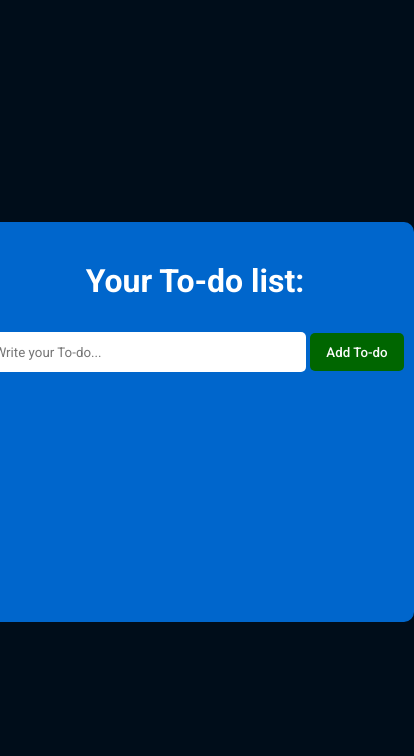
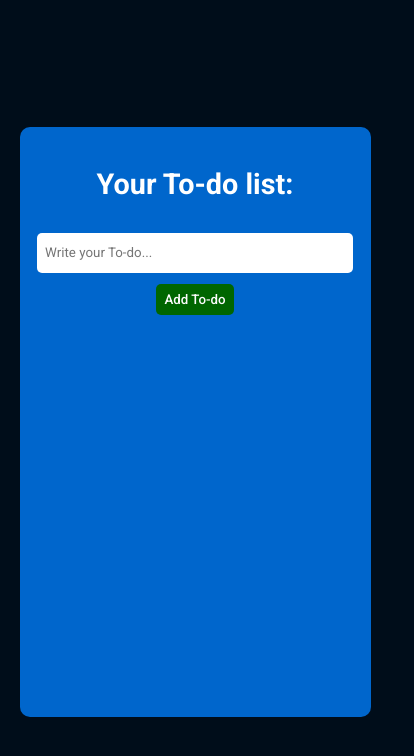
Before and after one commit to Prashant7949/To-do-list, a plain HTML site: page index.html in a window 390 px wide. Shown: the whole page, 414 px wide, since content can reach past the window. Drawn offline with Linux system fonts and the light colour scheme.

Commit message:
Added Responsivness.

```diff
--- a/styles.css
+++ b/styles.css
@@ -100,3 +100,40 @@ input[type="submit"]:hover {
     color: red;
     transition: 0.3s ease-in-out;
 }
+
+@media(width<= 600px){
+    #container{
+        width:90vw;
+        height: 70vh;
+    }
+}
+
+
+@media(width <= 500px){
+
+    #container h1{
+        font-size: 1.8rem;
+    }
+
+    .Addyours{
+        display: flex;
+        flex-direction: column;
+        gap: 0.7rem;
+    }
+
+    input[type="text"]{
+        width: 90%;
+        display: flex;
+        margin: auto;
+    }
+
+    input[type="submit"]{
+        display: flex;
+        padding: 0.5rem;
+        margin: auto;
+    }
+
+    .post-icon{
+        width: 90%;
+    }
+}
```
Also changed, not shown: index.html (+0 -1 lines).
